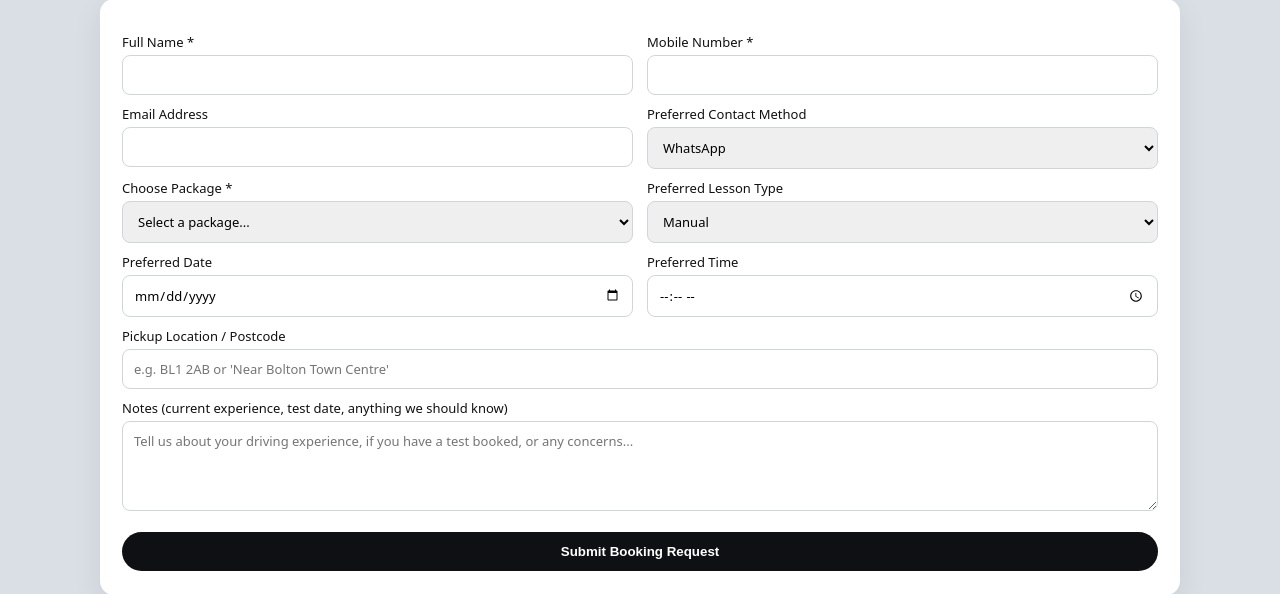
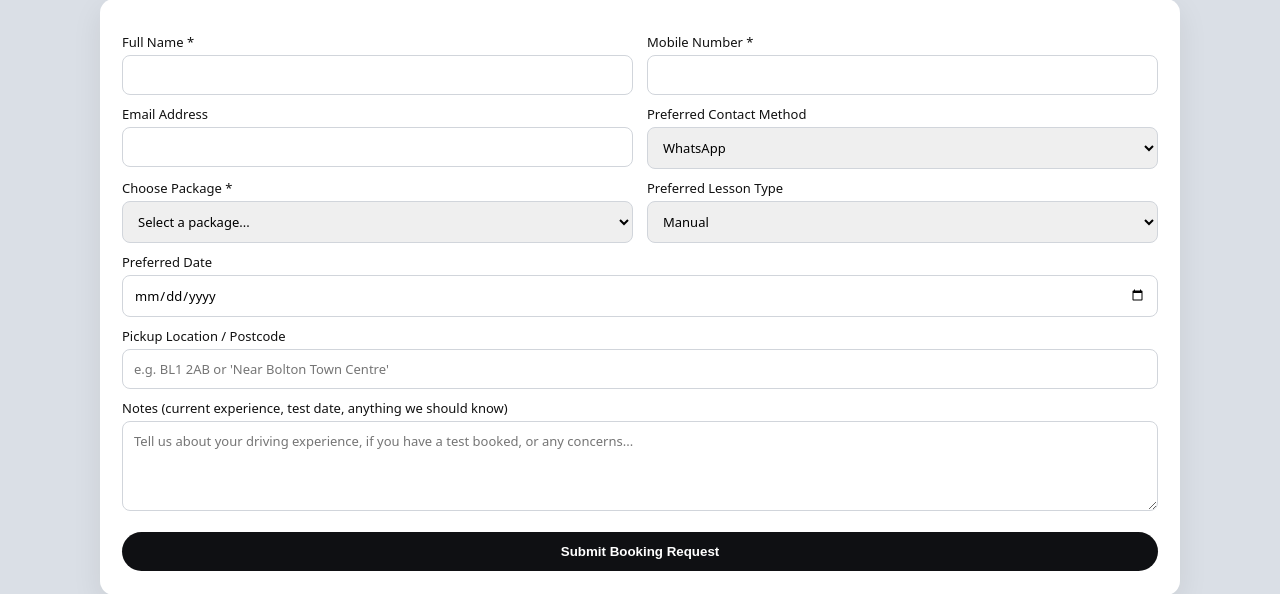
Before and after one commit to sagor995/DrivingSchoolDemo, a PHP site: page /anab_driving/ in a window 1280 px wide. Shown: the part 1075-1669 px from the top of the page. Run offline with PHP 8.4, Linux system fonts and the light colour scheme; data that the repository does not hold is empty.

```diff
--- a/index.php
+++ b/index.php
@@ -747,10 +747,7 @@ if ($_SERVER['REQUEST_METHOD'] === 'POST' && isset($_POST['submit_booking'])) {
             <label>Preferred Date</label>
             <input type="date" name="preferred_date" required />
           </div>
-          <div>
-            <label>Preferred Time</label>
-            <input type="time" name="preferred_time" required />
-          </div>
+
         </div>
 
         <label>Pickup Location / Postcode</label>
```
